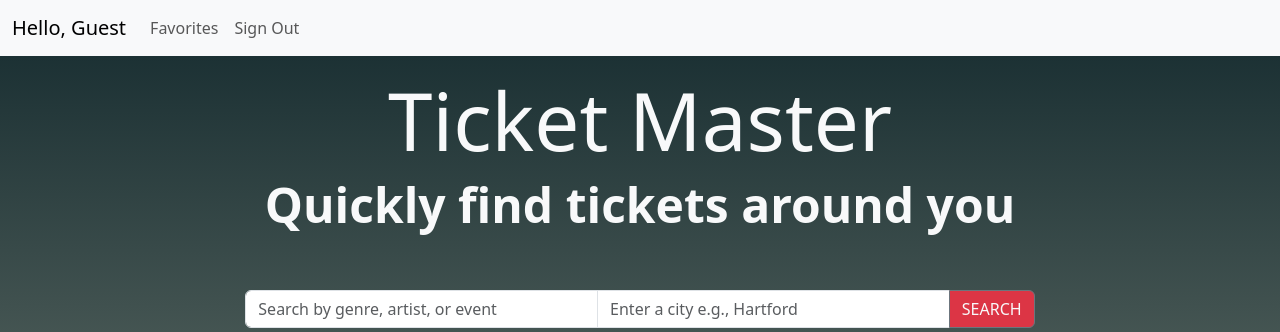
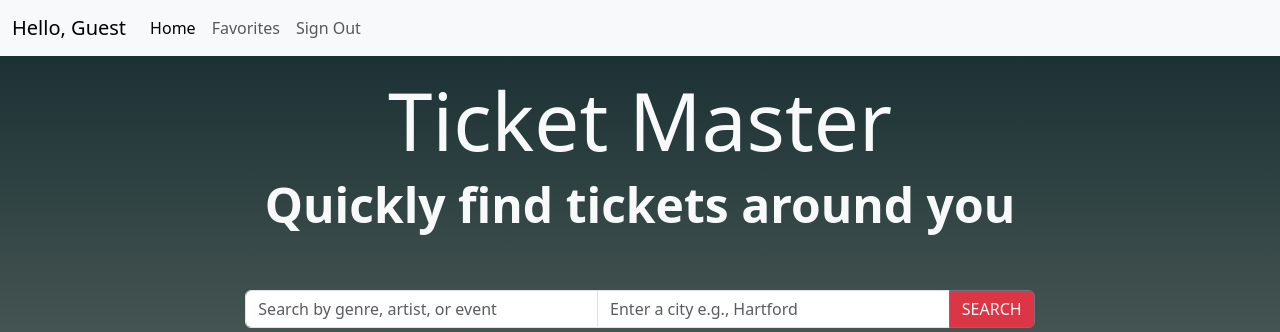
Before and after one commit to nateblinux/finalProject, a Django app: page /ticketmaster/ in a window 1280 px wide. Shown: the top 332 px of the page. Run offline with Django 4.2, Linux system fonts and the light colour scheme.

Commit message:
added home button to navbar

```diff
--- a/templates/base.html
+++ b/templates/base.html
@@ -20,7 +20,8 @@
     </button>
     <div class="collapse navbar-collapse" id="navbarNavAltMarkup">
       <div class="navbar-nav">
-        <a class="nav-link" aria-current="page" href="{% url 'favorites' %}">Favorites</a> <!-- Redirect to favorites page on click? -->
+        <a class="nav-link active" aria-current="page" href="{% url 'ticketmaster' %}">Home</a>
+        <a class="nav-link" aria-current="page" href="{% url 'favorites' %}">Favorites</a>
         <a class="nav-link" href="{% url 'signout' %}">Sign Out</a>
       </div>
     </div>
```
